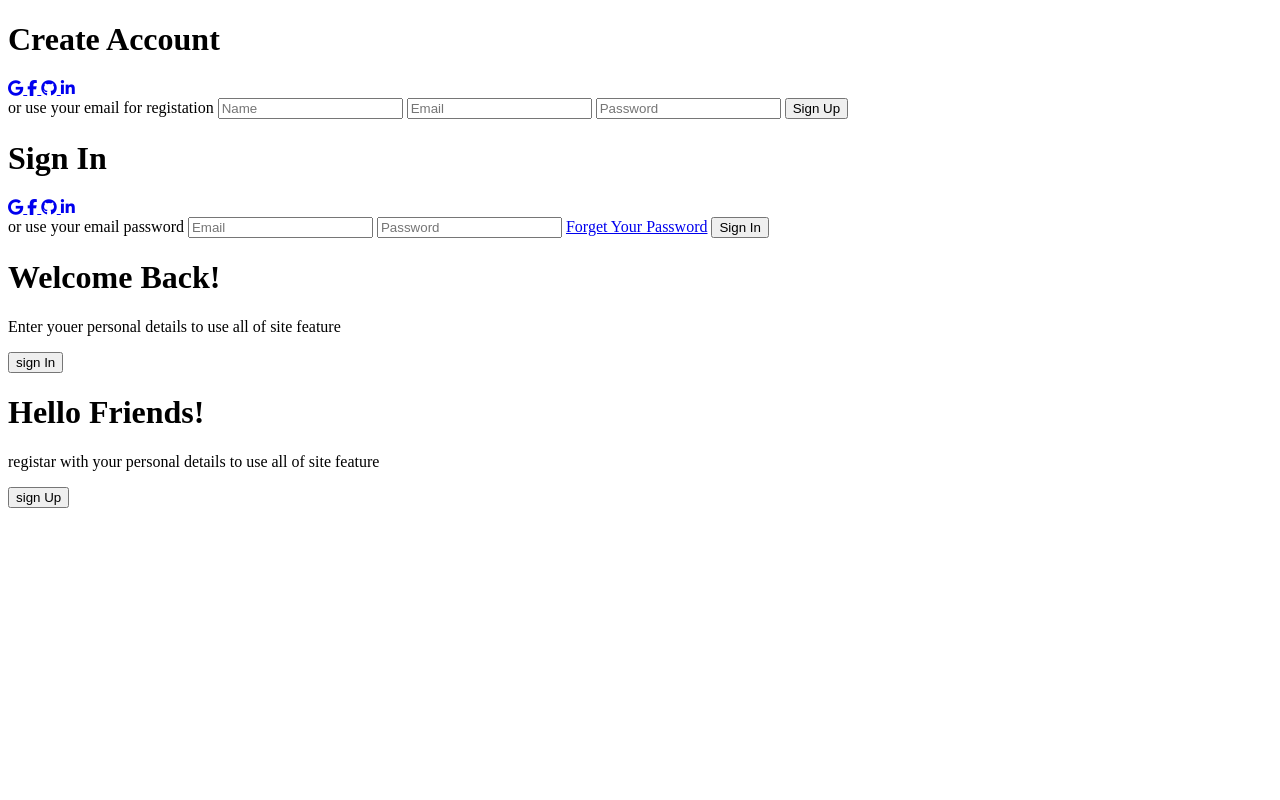
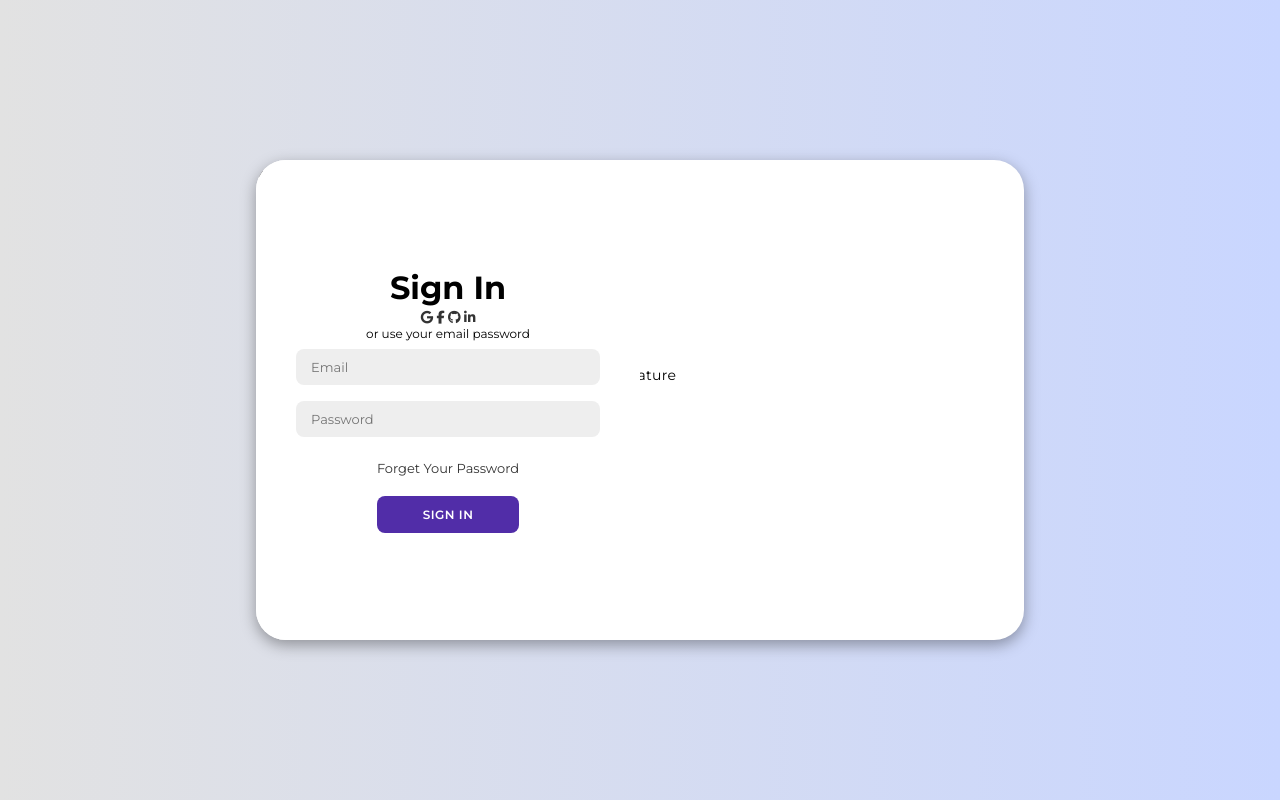
Before and after one commit to bishwas350/sinInz__page, a plain HTML site: page index.html in a window 1280 px wide. Drawn offline with Linux system fonts and the light colour scheme.

Commit message:
css part

```diff
--- a/style.css
+++ b/style.css
@@ -1,2 +1,121 @@
 
 @import url('https://fonts.googleapis.com/css2?family=Montserrat:ital,wght@0,100..900;1,100..900&display=swap');
+
+
+*{
+    margin: 0;
+    padding: 0;
+    box-sizing: border-box;
+    font-family: 'Montserrat', sans-serif;
+}
+body{
+    background-color: #c9d6ff;
+    background: linear-gradient(to right,#e2e2e2,#c9d6ff);
+    display: flex;
+    align-items: center;
+    justify-content: center;
+    flex-direction: column;
+    height: 100vh;
+}
+
+.container{
+    background-color: #fff;
+    border-radius: 30px;
+    box-shadow: 0 5px 15px rgb(0, 0, 0, 0.35);
+    position: relative;
+    overflow: hidden;
+    width: 768px;
+    max-width: 100%;
+    min-height: 480px;
+
+}
+
+.container p{
+    font-size: 14px;
+    line-height: 20px;
+    letter-spacing: 0.3px;
+    margin: 20px 0;
+}
+.container span{
+    font-size: 12px;
+}
+.container a{
+    color: #333;
+    font-size: 13px;
+    text-decoration: none;
+    margin: 15px 0 10px;
+}
+
+.container button{
+    background-color: #512da8;
+    color: #fff;
+    font-size: 12px;
+    padding: 10px 45px;
+    border: 1px solid transparent;
+    border-radius: 8px;
+    font-weight: 600;
+    letter-spacing: 0.5px;
+    text-transform: uppercase;
+    margin-top: 10px;
+    cursor: pointer;
+}
+
+.container button.hidden{
+    background-color: transparent;
+    border-color: #fff;
+
+}
+
+.container form{
+    background-color: #fff;
+    display: flex;
+    align-items: center;
+    justify-content: center;
+    flex-direction: column;
+    padding: 0 40px;
+    height: 100%;
+}
+
+.container input{
+    background-color: #eee;
+    border: none;
+    margin: 8px 0;
+    padding: 10px 15px;
+    font-size: 13px;
+    border-radius: 8px;
+    width: 100%;
+    outline: none;
+}
+
+.form-container{
+    position: absolute;
+    top: 0;
+    height: 100%;
+    transition: all 0.6s ease-in-out;
+}
+
+.sign-in{
+    left: 0;
+    width: 50%;
+    z-index: 2;
+}
+
+.container.active .sign-in{
+    transform: translateX(100%);
+
+}
+
+.sign-up{
+    left: 0;
+    width: 50%;
+    opacity: 0;
+    z-index: 1;
+}
+
+.container.active .sign-up{
+    transform: translateX(100%);
+    opacity: 1;
+    z-index: 5;
+    animation: move 0.6s ;
+
+}
```
